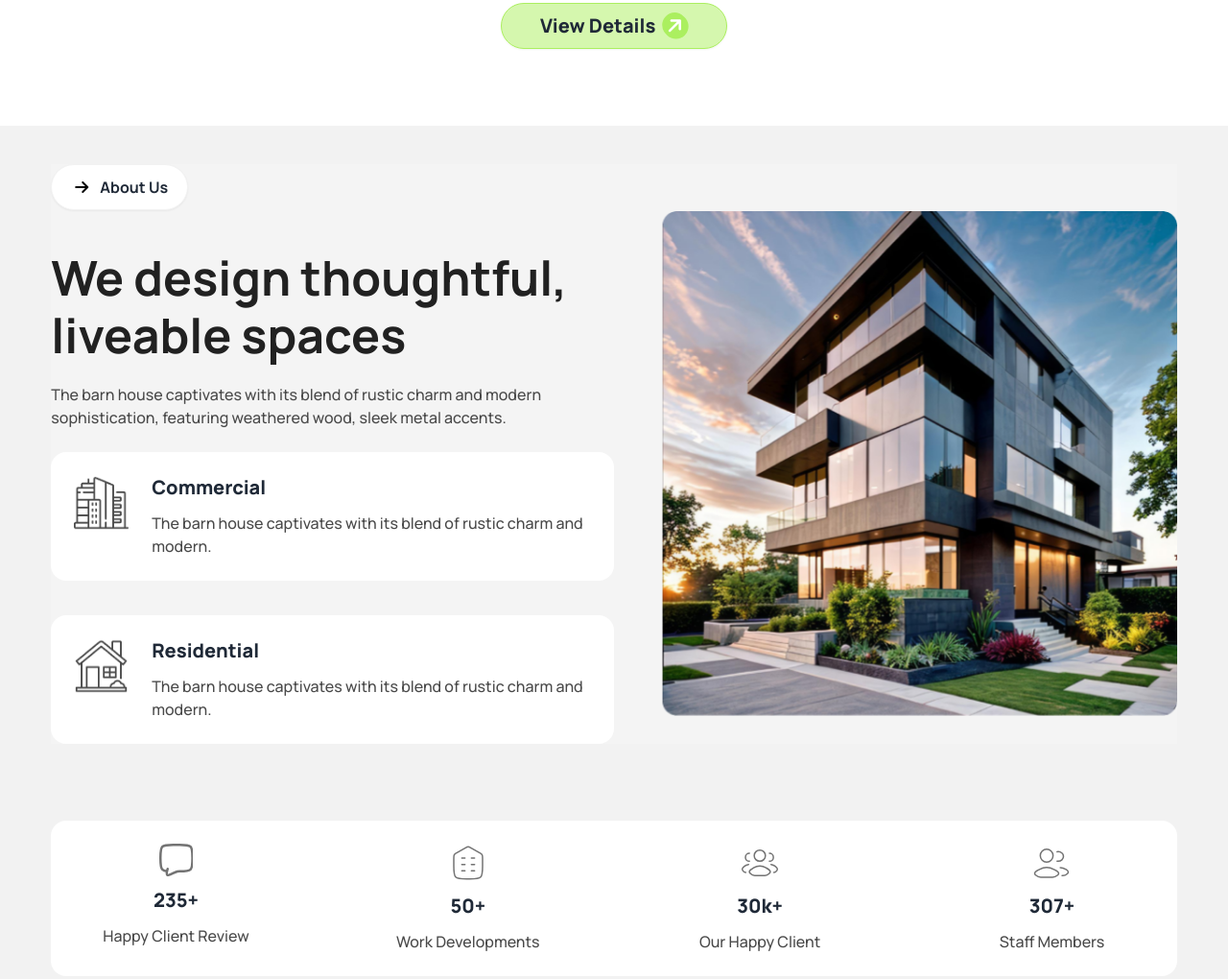
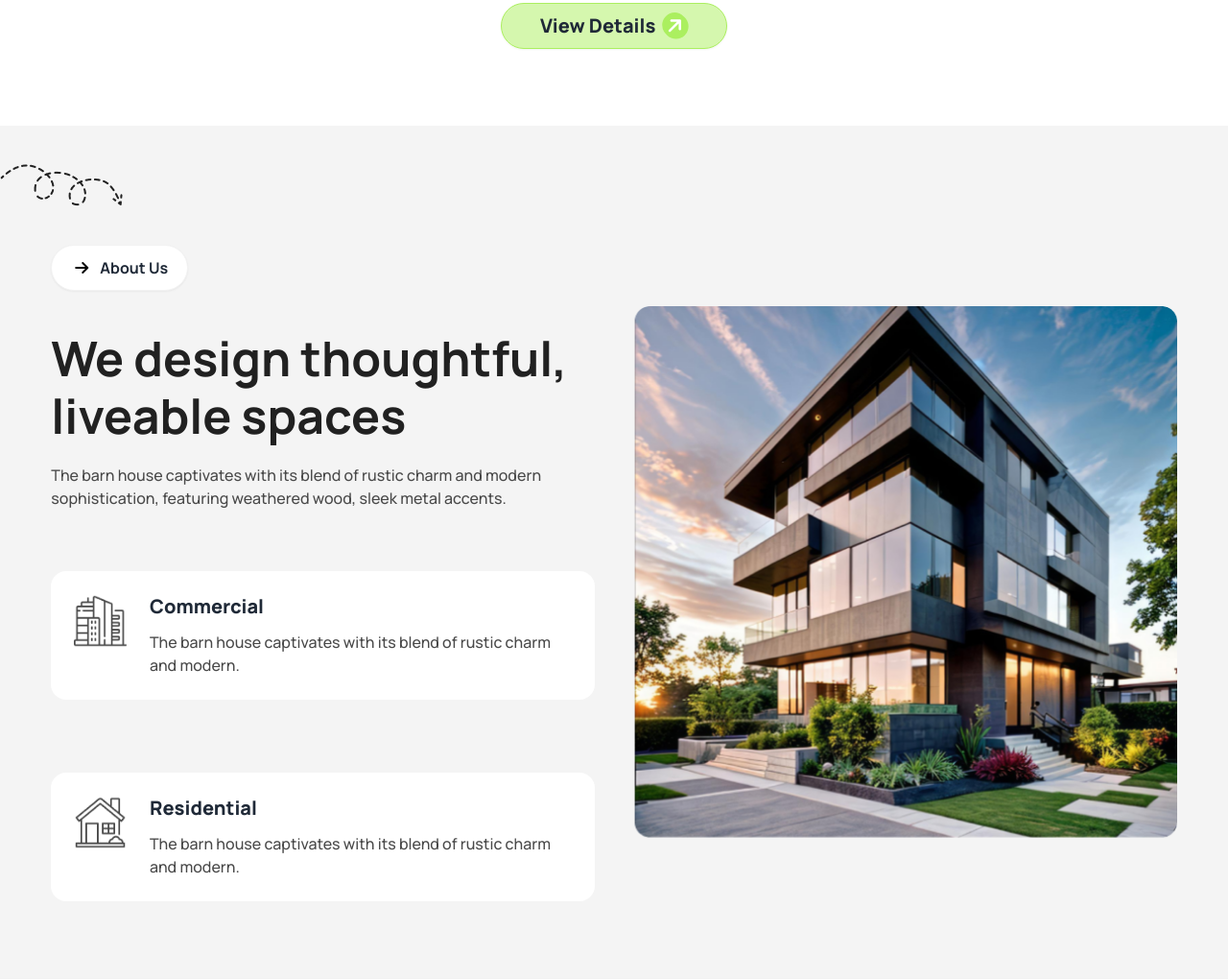
Before and after one commit to Shahriarkawsik/PHB10A03, a website: page index.html in a window 1280 px wide. Shown: the part 731-1751 px from the top of the page at 96% size. Drawn offline with Linux system fonts and the light colour scheme; files whose address does not match are found by name.

Commit message:
resize first section

```diff
--- a/index.html
+++ b/index.html
@@ -239,13 +239,12 @@
     </header>
     <main class="w-full bg-header-bg-color overflow-hidden">
       <!-- First section -->
-      <section class="bg-base-200">
-        <!-- <figure class="max-lg:hidden">
+      <section class="bg-main-color-1 py-10">
+        <figure class="max-lg:hidden">
           <img class="" src="./assets/Vector.png" alt="" />
-        </figure> -->
-        <div class="hero">
+        </figure>
         <div
-            class="max-sm:w-9/12 sm:w-11/12 lg:w-11/12 mx-auto flex flex-col sm:flex-col lg:flex-row justify-between items-center xl:items-start bg-main-color-1 my-10 space-y-5 xl:space-y-16 xl:space-x-10"
+          class="max-sm:w-9/12 sm:w-11/12 lg:w-11/12 mx-auto flex flex-col sm:flex-col lg:flex-row justify-between items-center xl:items-start py-10 space-y-5 lg:space-x-10 xl:space-y-16"
         >
           <!-- left content -->
           <div
@@ -285,12 +284,10 @@
                 </figure>
                 <!-- cards details -->
                 <div class="space-y-3">
-                    <h3 class="font-extrabold leading-26 text-xl">
-                      Commercial
-                    </h3>
+                  <h3 class="font-extrabold leading-26 text-xl">Commercial</h3>
                   <p class="subtitle">
-                      The barn house captivates with its blend of rustic charm
-                      and modern.
+                    The barn house captivates with its blend of rustic charm and
+                    modern.
                   </p>
                 </div>
               </div>
@@ -303,26 +300,19 @@
                 </figure>
                 <!-- cards details -->
                 <div class="space-y-3">
-                    <h3 class="font-extrabold leading-26 text-xl">
-                      Residential
-                    </h3>
+                  <h3 class="font-extrabold leading-26 text-xl">Residential</h3>
                   <p class="subtitle">
-                      The barn house captivates with its blend of rustic charm
-                      and modern.
+                    The barn house captivates with its blend of rustic charm and
+                    modern.
                   </p>
                 </div>
               </div>
             </div>
           </div>
-            <figure class="lg:w-1/2 lg:flex lg:justify-end">
+          <figure class="max-lg:w-full lg:w-1/2 lg:flex lg:justify-end">
             <!-- lg:w-1/2 -->
-              <img
-                class="max-sm:w-full lg:w-11/12"
-                src="./assets/Rectangle.png"
-                alt=""
-              />
+            <img class="max-lg:w-full" src="./assets/Rectangle.png" alt="" />
           </figure>
-          </div>
         </div>
       </section>
       <!-- second section -->
```
Also changed, not shown: src/output.css. Lines whose indentation alone changed are shown as unchanged.
